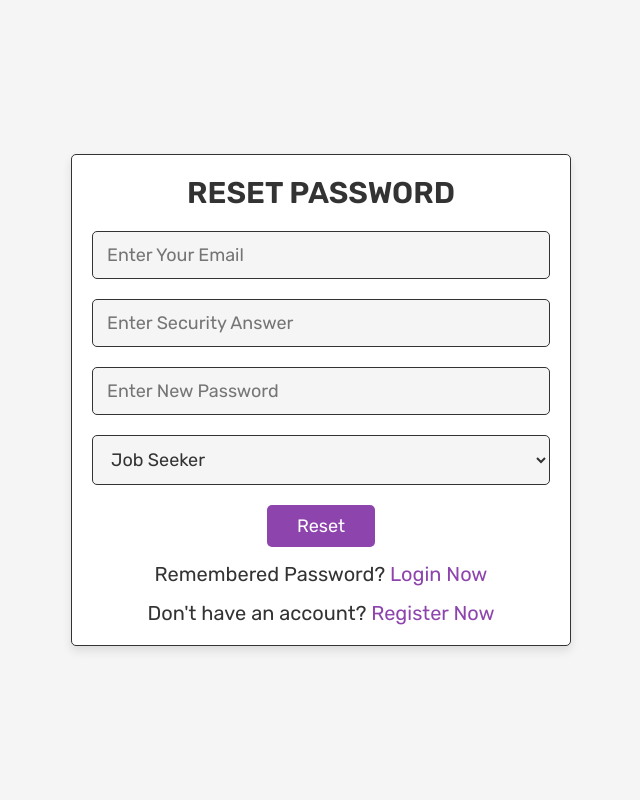
After one commit to mdanasmahmud/Job-Listing-Website, a PHP site: page /forgot_password.php in a window 1280 px wide. The commit adds this page. Shown: the whole page, without its empty margins (319-959 px from the left). Run offline with PHP 8.4, Linux system fonts and the light colour scheme.

Commit message:
ID: 20101149, Completed Requrement 1 Fully. Added forgot password, user/company needs to upload profile pic but it is optional also added deletion feature

```diff
--- a/company_dashboard.php
+++ b/company_dashboard.php
@@ -77,7 +77,7 @@ if(isset($_POST['update_job_post'])){
          $latest_applicant = mysqli_fetch_assoc($select_latest); // Fetching the latest applicant
          ?>
          <h3 class="title">Total Applicants: <?php echo $total_applicants ?></h3>
-         <p>Recent Applicant: <span><?php echo $latest_applicant['name'] ?></span></p>
+         <p>Recent Applicant: <span><?php if($latest_applicant['name'] == null){echo "No Applicant";} ?></span></p>
       </div>
 
 
--- /dev/null
+++ b/forgot_password.php
@@ -0,0 +1,75 @@
+<?php
+
+include 'config.php';
+session_start();
+
+if(isset($_POST['submit'])){
+
+   $email = mysqli_real_escape_string($conn, $_POST['email']);
+   $security_answer = mysqli_real_escape_string($conn, md5($_POST['security_answer']));
+   $new_password = mysqli_real_escape_string($conn, md5($_POST['new_password']));
+   $user_type = $_POST['user_type'];
+
+   if($user_type == 'job_seeker' || $user_type == 'admin'){
+      $select_users = mysqli_query($conn, "SELECT * FROM `job_seeker` WHERE email = '$email' AND security_answer = '$security_answer'") or die('query failed');
+      if(mysqli_num_rows($select_users) > 0){
+
+        mysqli_query($conn, "UPDATE `job_seeker` SET password = '$new_password' WHERE email = '$email'") or die('query failed');}
+   }
+
+
+}
+
+?>
+
+<!DOCTYPE html>
+<html lang="en">
+<head>
+   <meta charset="UTF-8">
+   <meta http-equiv="X-UA-Compatible" content="IE=edge">
+   <meta name="viewport" content="width=device-width, initial-scale=1.0">
+   <title>Login</title>
+
+   <!-- font awesome cdn link  -->
+   <link rel="stylesheet" href="https://cdnjs.cloudflare.com/ajax/libs/font-awesome/6.0.0/css/all.min.css">
+
+   <!-- custom css file link  -->
+   <link rel="stylesheet" href="css/style.css">
+
+</head>
+<body>
+
+<?php
+if(isset($message)){
+   foreach($message as $message){
+      echo '
+      <div class="message">
+         <span>'.$message.'</span>
+         <i class="fas fa-times" onclick="this.parentElement.remove();"></i>
+      </div>
+      ';
+   }
+}
+?>
+
+<div class="form-container">
+
+   <form action="" method="post">
+      <h3>Reset Password</h3>
+      <input type="email" name="email" placeholder="Enter Your Email" required class="box">
+      <input type="name" name="security_answer" placeholder="Enter Security Answer" required class="box">
+      <input type="password" name="new_password" placeholder="Enter New Password" required class="box">
+
+      <select name="user_type" class="box">
+         <option value="job_seeker">Job Seeker</option>
+         <option value="admin">Admin</option>
+      </select>
+      <input type="submit" name="submit" value="Reset" class="btn">
+      <p>Remembered Password? <a href="login.php">Login Now</a></p>
+      <p>Don't have an account? <a href="register_type.php">Register Now</a></p>
+   </form>
+
+</div>
+
+</body>
+</html>
```
Also changed, not shown: login.php (+13 -13 lines), register_company.php (+30 -10 lines), register_user.php (+22 -2 lines), uploaded_img/nid_img/342052966_938380127361192_3258785781992226560_n.jpg (added), uploaded_img/profile_img/5.jpg (added), uploaded_img/profile_img/9781506711980.jpg (added), uploaded_img/profile_img/protibadi app.PNG (added), 1 other file.
